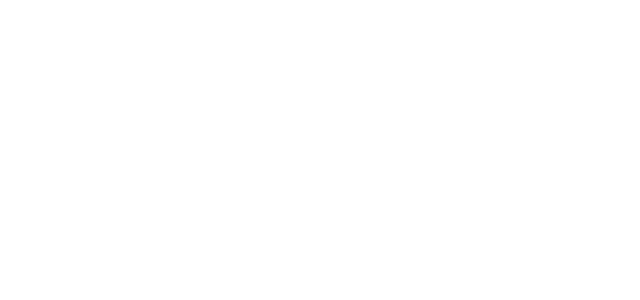
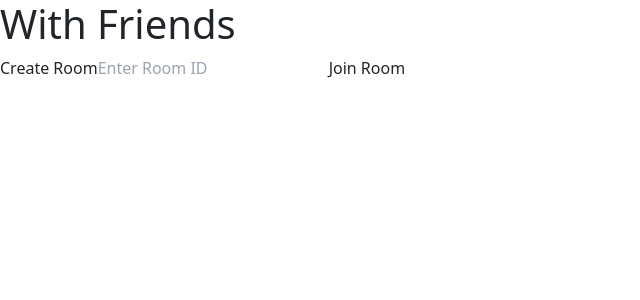
Before and after one commit to sjafroudi/uber-friends, a React (Create React App) app: page /friends in a window 1280 px wide. Before the commit this address had no page. Shown: the top 300 px of the page, without its empty margins (0-640 px from the left). Built offline with nearby package versions, Linux system fonts and the light colour scheme; no server answers.

Commit message:
rerouted LocationInput and added CreateOrJoinRoom

```diff
--- a/package.json
+++ b/package.json
@@ -22,6 +22,7 @@
     "react-dom": "^18.2.0",
     "react-router-dom": "^6.11.1",
     "react-scripts": "5.0.1",
+    "socket.io-client": "^4.6.1",
     "typescript": "^4.9.5",
     "web-vitals": "^2.1.4"
   },
@@ -51,6 +52,7 @@
   },
   "devDependencies": {
     "@types/elo-rank": "^1.0.1",
+    "@types/socket.io-client": "^3.0.0",
     "autoprefixer": "^9.8.8",
     "postcss": "^7.0.39",
     "tailwindcss": "npm:@tailwindcss/postcss7-compat@^2.2.17"
--- a/src/App.tsx
+++ b/src/App.tsx
@@ -4,13 +4,15 @@
 import LocationInput from "./components/LocationInput";
 import StartSelect from "./components/StartSelect";
 import Results from "./components/Results";
+import CreateOrJoinRoom from "./components/CreateOrJoinRoom";
 
 function App() {
   return (
     <Router>
       <Routes>
         <Route path="/" element={<MainFrame />} />
-        <Route path="/solo" element={<LocationInput />} />
+        <Route path="/solo" element={<StartSelect />} />
+        <Route path="/friends" element={<CreateOrJoinRoom />} />
         <Route path="/start" element={<StartSelect />} />
         <Route path="/results" element={<Results />} />
       </Routes>
--- /dev/null
+++ b/src/components/CreateOrJoinRoom.tsx
@@ -0,0 +1,39 @@
+import React, { useState } from "react";
+import { useNavigate } from "react-router-dom";
+import { io } from "socket.io-client";
+
+const socket = io("http://localhost:4000");
+
+const CreateOrJoinRoom = () => {
+  const [roomID, setRoomID] = useState("");
+  const navigate = useNavigate();
+
+  const createRoom = () => {
+    const newRoomID = Math.random().toString(36).substr(2, 5);
+    socket.emit("createRoom", newRoomID);
+    navigate(`/start/${newRoomID}`);
+  };
+
+  const joinRoom = () => {
+    socket.emit("joinRoom", roomID);
+    navigate(`/start/${roomID}`);
+  };
+
+  return (
+    <div>
+      <h1>With Friends</h1>
+      <button onClick={createRoom}>Create Room</button>
+      <input
+        type="text"
+        placeholder="Enter Room ID"
+        value={roomID}
+        onChange={(e) => setRoomID(e.target.value)}
+      />
+      <button onClick={joinRoom} disabled={!roomID}>
+        Join Room
+      </button>
+    </div>
+  );
+};
+
+export default CreateOrJoinRoom;
--- a/src/components/LocationInput.tsx
+++ b/src/components/LocationInput.tsx
@@ -1,6 +1,6 @@
 import React from "react";
 import Button from "react-bootstrap/Button";
-import { Link } from "react-router-dom";
+import { Link, useNavigate } from "react-router-dom";
 
 const handleUseCurrentLocation = () => {
   if (navigator.geolocation) {
@@ -36,7 +36,7 @@
           >
             Use Current Location
           </Button>
-          <Link to="/start">
+          <Link to="/results">
             <Button variant="primary" type="submit" className="mt-5">
               Next
             </Button>
--- a/src/components/MainFrame.tsx
+++ b/src/components/MainFrame.tsx
@@ -20,10 +20,12 @@
             </Link>
           </div>
           <div className="col">
-            <Button variant="primary" type="submit" className="w-100">
-              <img src={friends} alt="Friends" className="me-2 friends" />
-              With Friends
-            </Button>
+            <Link to="/friends">
+              <Button variant="primary" type="submit" className="w-100">
+                <img src={friends} alt="Friends" className="me-2 friends" />
+                With Friends
+              </Button>
+            </Link>
           </div>
         </div>
       </div>
--- a/src/components/Results.tsx
+++ b/src/components/Results.tsx
@@ -2,7 +2,9 @@
 import React from "react";
 
 const Results = () => {
+  // get food ranking from local storage
   const foodRanking = JSON.parse(localStorage.getItem("foodRanking") || "[]");
+  // create shallow copy of foodRanking and sort from highest to lowest score
   const sortedOptions = [...foodRanking].sort((a, b) => b.rating - a.rating);
 
   return (
```
Also changed, not shown: 1 other file (tests, documents, lock files or other folders).
